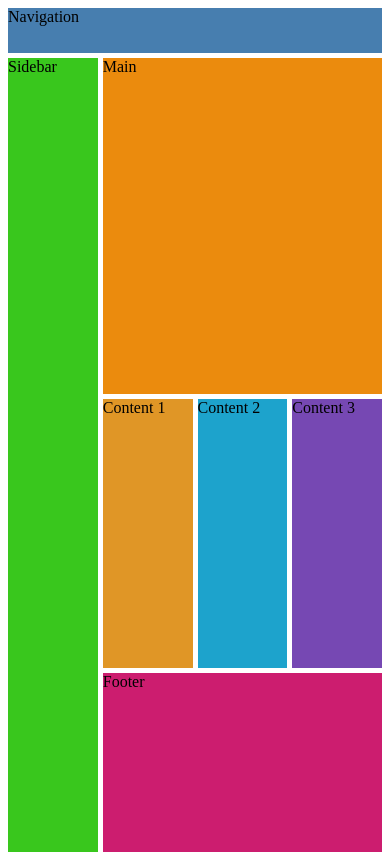
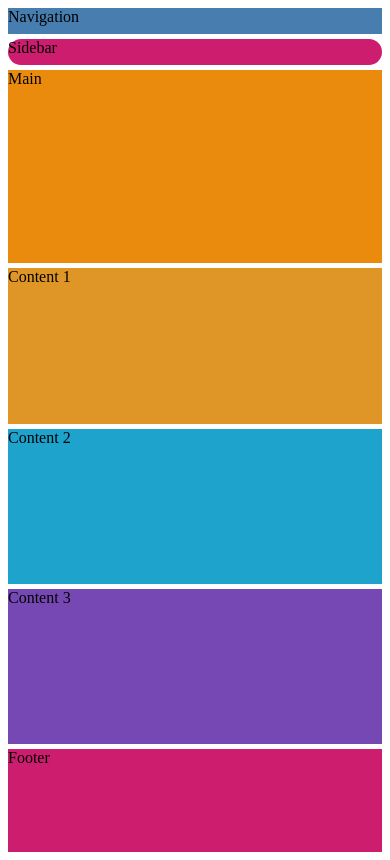
Before and after one commit to Mitchell-Njeri/css-grid-layout, a plain HTML site: page index.html in a window 390 px wide. Drawn offline with Linux system fonts and the light colour scheme.

Commit message:
css file changes

```diff
--- a/style.css
+++ b/style.css
@@ -43,3 +43,24 @@
     background-color: #cc1d6f;
     grid-area: footer;
 }
+@media (max-width:576px) {
+    .container{
+        grid-template-columns: 1fr;
+        grid-template-rows: 0.2fr 0.2fr 1.5fr 1.2fr 1.2fr 1.2fr 0.8fr;
+        grid-template-areas:
+                "nav"
+                "sidebar"
+                "main"
+                "content1"
+                "content2"
+                "content3"
+                "footer"
+
+        ;
+
+    }
+    #sidebar{
+        background-color: #cc1d6f;
+        border-radius: 30px;
+    }
+}
```
